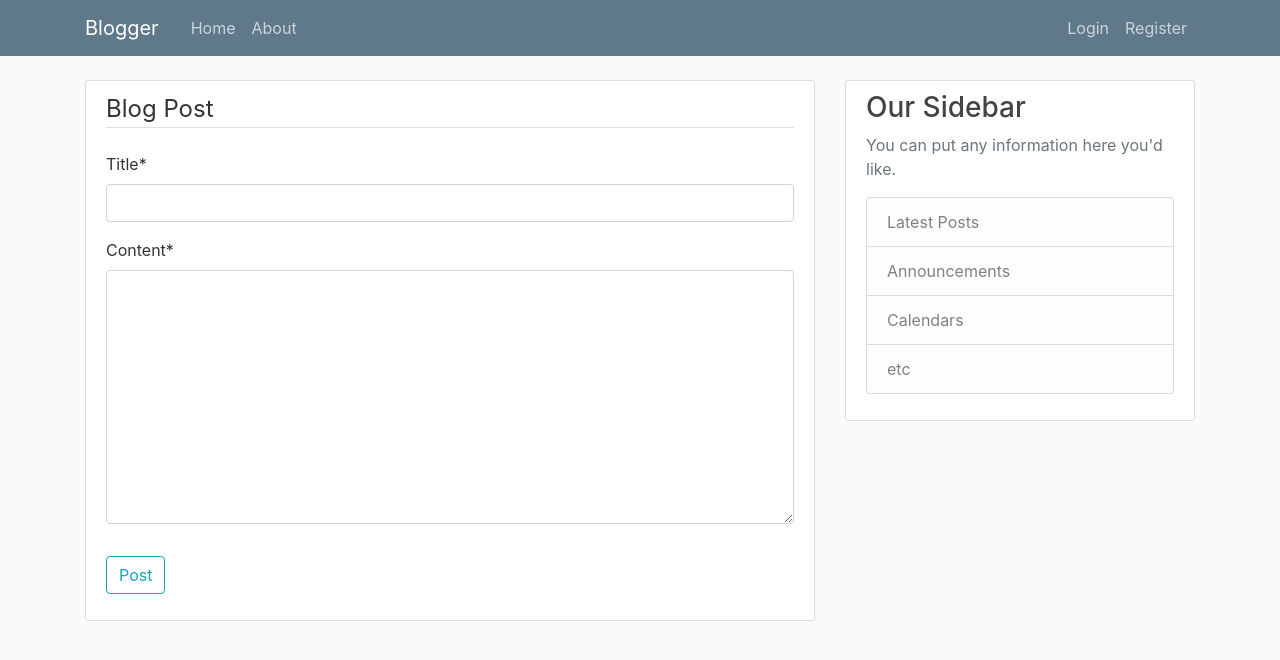
After one commit to akhilcjose/project-django, a Django app: page /post/new/ in a window 1280 px wide. The commit adds this page. Shown: the top 660 px of the page. Run offline with Django 3.2, Linux system fonts and the light colour scheme; some libraries are stand-ins or nearby versions.

Commit message:
add blog

```diff
--- a/blog/models.py
+++ b/blog/models.py
@@ -1,5 +1,6 @@
 from django.db import models
 from django.contrib.auth.models import User
+from django.urls import reverse
 
 class post(models.Model):
     title = models.CharField(max_length=20)
@@ -8,3 +9,6 @@
 
     def __str__(self):
         return self.title
+
+    def get_absolute_url(self):
+        return reverse("post-detail", kwargs={"pk": self.pk})
--- a/blog/templates/blog/home.html
+++ b/blog/templates/blog/home.html
@@ -7,9 +7,9 @@
           <div class="media-body">
             <div class="article-metadata">
               <a class="mr-2" href="#">{{ Post.name }}</a>
-              <small class="text-muted">{{ Post.title }}</small>
             </div>
-            <h2><a class="article-title" href="#">{{ Post.content }}</a></h2>
+            <h2><a class="article-title" href="{% url 'post-detail' Post.id %}">{{ Post.title }}</a></h2>
+            <p class="article-content" >{{ Post.content }}</p>
           </div>
       </article>
     {% endfor %}
--- /dev/null
+++ b/blog/templates/blog/post_form.html
@@ -0,0 +1,16 @@
+{% extends "blog/base.html" %}
+{% load crispy_forms_tags %}
+{% block content %}
+    <div class="content-section">
+        <form method="POST">
+            {% csrf_token %}
+            <fieldset class="form-group">
+                <legend class="border-bottom mb-4">Blog Post</legend>
+                {{ form|crispy }}
+            </fieldset>
+            <div class="form-group">
+                <button class="btn btn-outline-info" type="submit">Post</button>
+            </div>
+        </form>
+    </div>
+{% endblock content %}
--- a/blog/urls.py
+++ b/blog/urls.py
@@ -1,8 +1,11 @@
 from django.urls import path
+from .views import PostListView, PostDetailView, PostCreateView
 from . import views
 
 urlpatterns = [
-    path('', views.home, name='blog-home'),
+    path('', PostListView.as_view(), name='blog-home'),
+    path('post/<int:pk>/', PostDetailView.as_view(), name='post-detail'),
+    path('post/new/', PostCreateView.as_view(), name='post-create'),
     path('about/', views.about, name='blog-about'),
 
 ]
--- a/blog/views.py
+++ b/blog/views.py
@@ -1,9 +1,27 @@
 from django.shortcuts import render
+from django.views.generic import ListView, DetailView, CreateView
 from .models import post
 
-def home(request):
-    context = {'posts': post.objects.all()}
-    return render(request, 'blog/home.html', context)
+#def home(request):
+ #   context = {'posts': post.objects.all()}
+  #  return render(request, 'blog/home.html', context)
+
+class PostListView(ListView):
+    model = post
+    template_name = 'blog/home.html'
+    context_object_name = 'posts'
+
+class PostDetailView(DetailView):
+    model = post
+
+class PostCreateView(CreateView):
+    model = post
+    fields = ['title', 'content']
+
+    def form_valid(self, form):
+        form.instance.name = self.request.user
+        return super().form_valid(form)
+
 
 def about(request):
     return render(request, 'blog/about.html', {'title':'About'})
```
Also changed, not shown: blog/templates/blog/post_detail.html (added, +13 -0 lines).
